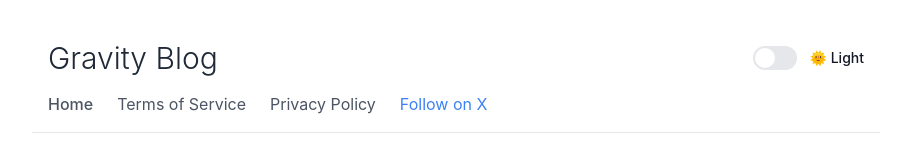
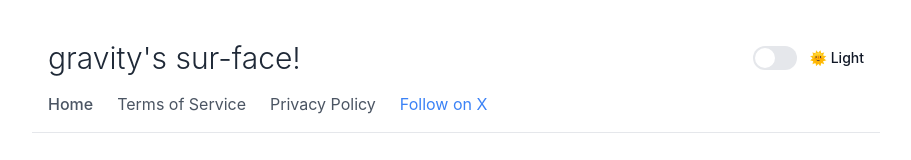
Before and after one commit to bniladridas/hello, a React (Create React App) app: page / in a window 1280 px wide. Shown: the top 160 px of the page, without its empty margins (184-1095 px from the left). Built offline with nearby package versions, Linux system fonts and the light colour scheme; no server answers; the database is empty.

Commit message:
feat: update app.js

```diff
--- a/src/App.js
+++ b/src/App.js
@@ -345,7 +345,7 @@ const App = () => {
         <header className="mb-8 border-b border-gray-200 dark:border-gray-700 pb-4">
           <div className="flex justify-between items-center">
             <h1 className="text-2xl md:text-3xl font-light text-gray-800 dark:text-white">
-              Gravity Blog
+              gravity's sur-face!
             </h1>
             <div className="flex items-center space-x-4">
               <ToggleSwitch isDarkMode={isDarkMode} onToggle={toggleDarkMode} />
```
